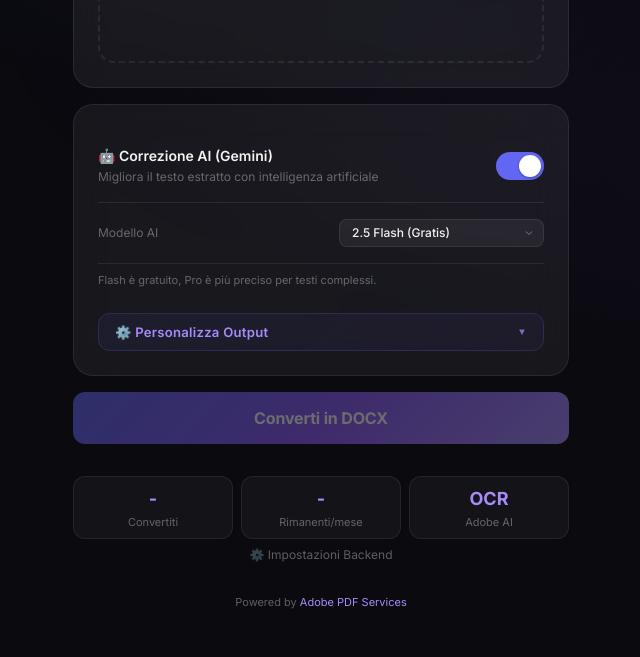
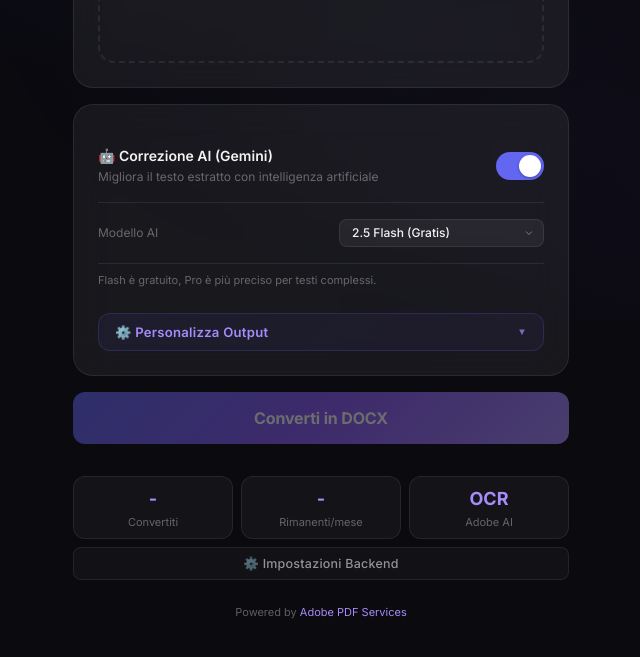
Before and after one commit to devdomenicotatone/PDF2DOC, a plain HTML site: page index.html in a window 1280 px wide. Shown: the part 481-1138 px from the top of the page, without its empty margins (319-959 px from the left). Drawn offline with Linux system fonts and the light colour scheme; no server answers.

Commit message:
feat: migliorata visibilita bottone Impostazioni Backend

```diff
--- a/style.css
+++ b/style.css
@@ -864,19 +864,25 @@ body::before {
   align-items: center;
   justify-content: center;
   gap: var(--space-xs);
-  padding: var(--space-sm);
-  font-size: 0.75rem;
-  color: var(--text-tertiary);
+  padding: var(--space-sm) var(--space-md);
+  font-size: 0.78rem;
+  color: var(--text-secondary);
   cursor: pointer;
-  border: none;
-  background: none;
+  border: 1px solid rgba(255, 255, 255, 0.08);
+  border-radius: var(--radius-sm);
+  background: rgba(255, 255, 255, 0.03);
   font-family: inherit;
-  transition: color var(--transition-fast);
+  font-weight: 500;
+  letter-spacing: 0.02em;
+  transition: all var(--transition-fast);
   width: 100%;
+  margin-top: var(--space-sm);
 }
 
 .settings-toggle:hover {
-  color: var(--text-secondary);
+  color: var(--text-primary);
+  background: rgba(255, 255, 255, 0.06);
+  border-color: rgba(255, 255, 255, 0.15);
 }
 
 .settings-panel {
```
